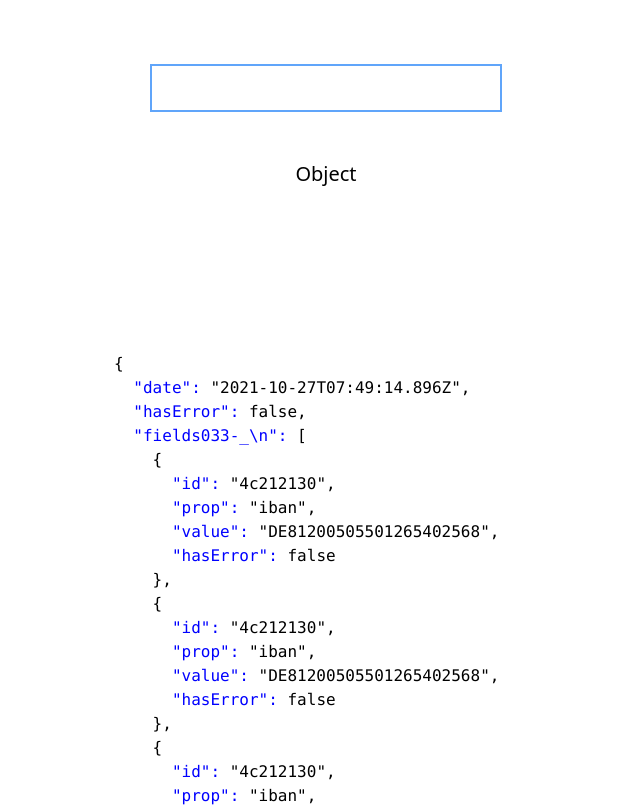
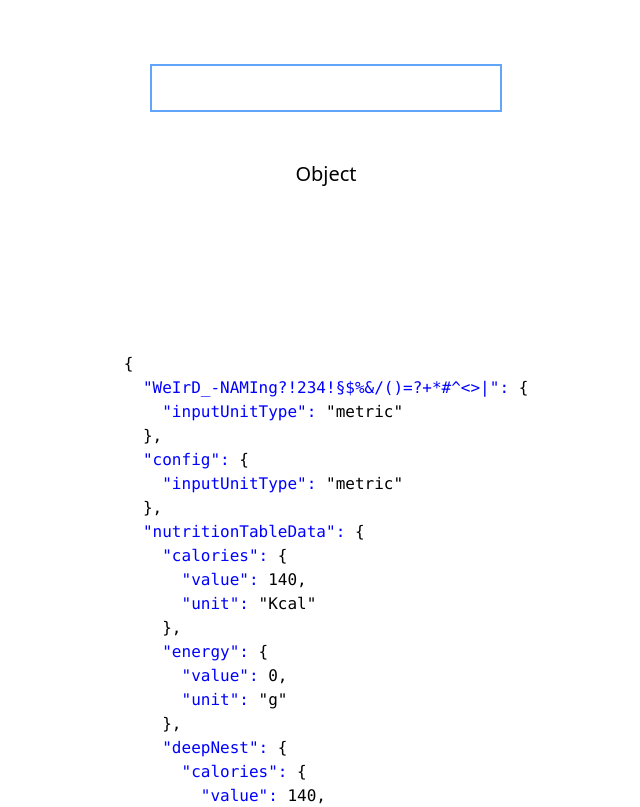
Before and after one commit to simonorzel26/react-interactive-json, a Next.js app: page / in a window 1280 px wide. Shown: the top 807 px of the page, without its empty margins (314-954 px from the left). Built offline with nearby package versions, Linux system fonts and the light colour scheme.

Commit message:
fix: fixes some bugs

```diff
--- a/data.json
+++ b/data.json
@@ -1,43 +1,68 @@
 {
-    "date": "2021-10-27T07:49:14.896Z",
-    "hasError": false,
-    "fields033-_\n": [
+    "WeIrD_-NAMIng?!234!§$%&/()=?+*#^<>|": {
+        "inputUnitType": "metric"
+    },
+    "config": {
+        "inputUnitType": "metric"
+    },
+    "nutritionTableData": {
+        "calories": {
+            "value": 140,
+            "unit": "Kcal"
+        },
+        "energy": {
+            "value": 0,
+            "unit": "g"
+        },
+        "deepNest": {
+            "calories": {
+                "value": 140,
+                "unit": "Kcal"
+            },
+            "energy": {
+                "value": 0,
+                "unit": "g"
+            },
+            "deeperNest": {
+                "calories": {
+                    "value": 140,
+                    "unit": "Kcal"
+                },
+                "energy": {
+                    "value": 0,
+                    "unit": "g"
+                }
+            }
+        }
+    },
+    "array": [
         {
-            "id": "4c212130",
-            "prop": "iban",
-            "value": "DE81200505501265402568",
-            "hasError": false
+            "value": 140,
+            "unit": "Kcal"
         },
-
         {
-            "id": "4c212130",
-            "prop": "iban",
-            "value": "DE81200505501265402568",
-            "hasError": false
+            "value": 0,
+            "unit": "g"
         },
-
         {
-            "id": "4c212130",
-            "prop": "iban",
-            "value": "DE81200505501265402568",
-            "hasError": false,
-            "casError": false,
-            "fields": [
-                {
-                    "id": "4c212130",
-                    "prop": "iban",
-                    "value": "DE81200505501265402568",
-                    "hasError": false
+            "calories": {
+                "value": 140,
+                "unit": "Kcal"
+            },
+            "energy": {
+                "value": 0,
+                "unit": "g"
+            },
+            "deeperNest": {
+                "calories": {
+                    "value": 140,
+                    "unit": "Kcal"
                 },
-
-                {
-                    "id": "4c212130",
-                    "prop": "iban",
-                    "value": "DE81200505501265402568",
-                    "hasError": false,
-                    "genericKeyName": false
+                "energy": {
+                    "value": 0,
+                    "unit": "g"
                 }
-            ]
+            }
         }
-    ]
+        ]
 }
--- a/src/components/SingleLineIteration.tsx
+++ b/src/components/SingleLineIteration.tsx
@@ -1,7 +1,7 @@
 import { Dispatch, SetStateAction } from "react";
 
 const SingleLineIteration = ({ text, deepKeys, setDeepKey }: { text: string, deepKeys: string[], setDeepKey: Dispatch<SetStateAction<string>> }) => {
-    const regex = /"[A-Za-z0-9-_\\]+":/gi;
+    const regex = /"[A-Za-z0-9-_!§$%&/()=?+*#^<>|]+":/gi;
     const splitAtKey = text.split(regex);
     const matchedKey = text.match(regex);
     const deepKey = matchedKey ? deepKeys.shift() : null;
--- a/src/components/helpers.ts
+++ b/src/components/helpers.ts
@@ -22,3 +22,10 @@ export const objectDeepKeys: any = (obj: any) => {
     }
     return keys;
 }
+
+export const displayData = (data: any, deepKey: string) => {
+    const fromPathData = fromPath(data, deepKey);
+    if (typeof fromPathData === 'object') return 'Object';
+
+    return JSON.stringify(fromPathData, null, 2);
+}
--- a/src/pages/index.tsx
+++ b/src/pages/index.tsx
@@ -2,24 +2,18 @@ import { type NextPage } from "next";
 import JSONViewer from "../components/JSONViewer";
 import data from '../../data.json'
 import { useState } from "react";
-import { fromPath } from "../components/helpers";
+import { displayData, isNumeric } from "../components/helpers";
 
 const Home: NextPage = () => {
   const [deepKey, setDeepKey] = useState('')
 
-  const displayData = (data: any) => {
-      const fromPathData = fromPath(data, deepKey);
-      if (typeof fromPathData === 'object') return 'Object';
-
-      return JSON.stringify(fromPath(data, deepKey), null, 2);
-  }
   return (
     <>
       <main className="flex min-h-screen flex-col items-center justify-center bg-gradient-to-b from-[#fff] to-[#fff]">
         <div className="container flex flex-col items-center justify-center gap-12 px-4 py-16 ">
                 <input  type="text" name="name" className='text-2xl h-12 border-blue-400 border-solid border-2'  value={deepKey} onChange={(event) => setDeepKey(event.target.value)}  />
                 <div className='text-xl h-36'>
-                    {displayData(data)}
+                    {displayData(data, deepKey)}
                 </div>
           <JSONViewer json={data} setSelectedKey={setDeepKey} />
         </div>
```
